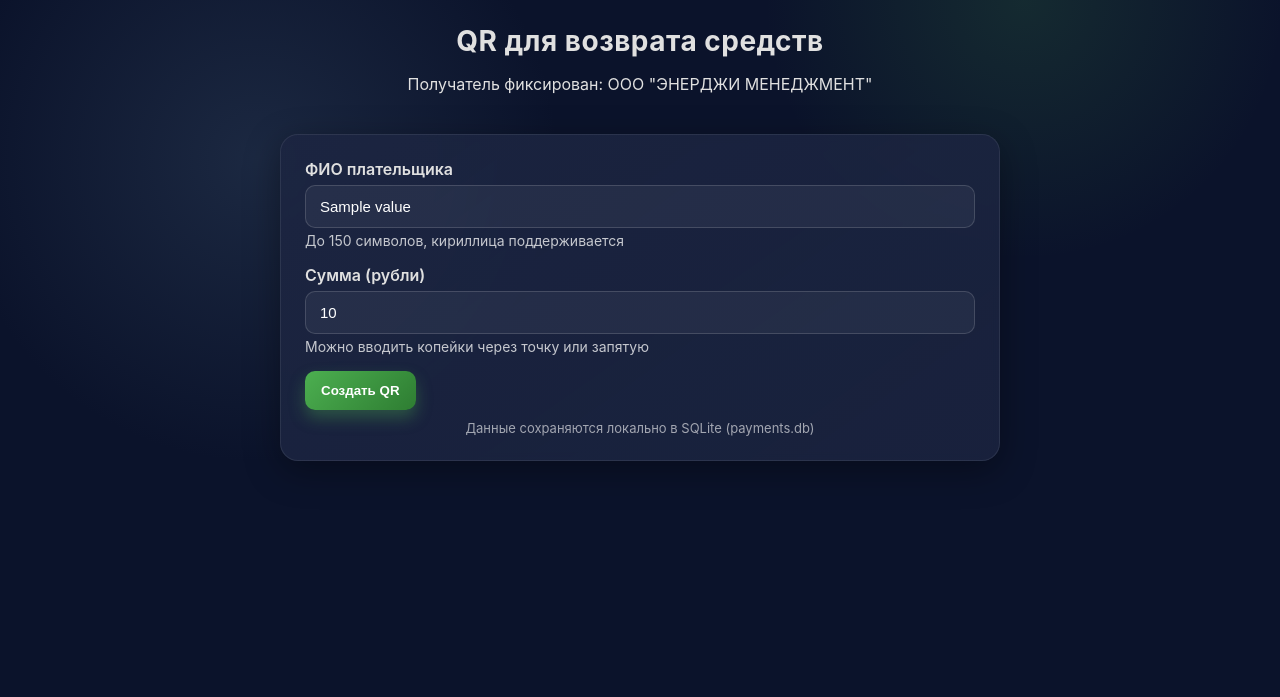
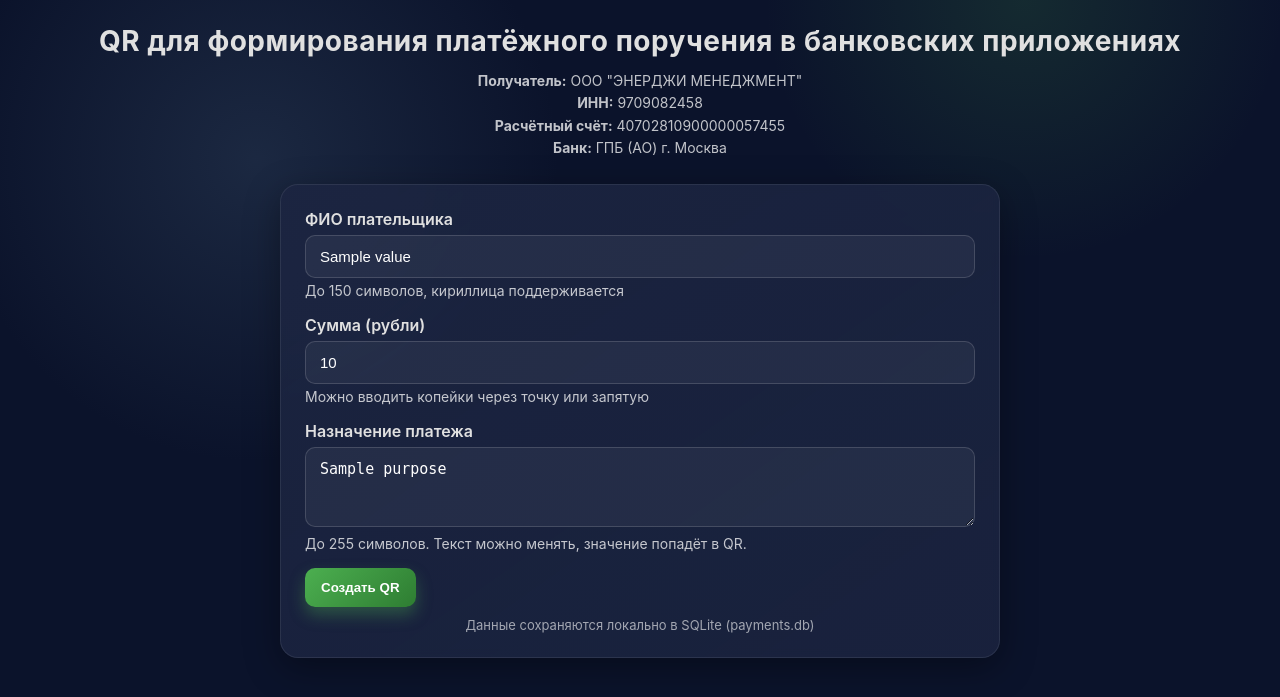
Before and after one commit to alexsandr111/qrweb, a FastAPI app: template app/templates/form.html in a window 1280 px wide. Shown: the top 697 px of the page. Run offline with FastAPI, Linux system fonts and the light colour scheme; the template is opened without the code that fills it: most values are stand-ins (such as "Sample title", 1, 10 or a date in 2020).

Commit message:
Add editable payment purpose to QR generator

```diff
--- a/app/main.py
+++ b/app/main.py
@@ -13,6 +13,7 @@ from fastapi.staticfiles import StaticFiles
 from fastapi.templating import Jinja2Templates
 
 DB_PATH = os.environ.get("PAYMENTS_DB", "payments.db")
+DEFAULT_PURPOSE = "Возврат неиспользованного аванса"
 FIXED_REQUISITES = {
     "Name": 'ООО "ЭНЕРДЖИ МЕНЕДЖМЕНТ"',
     "PersonalAcc": "40702810900000057455",
@@ -21,7 +22,6 @@ FIXED_REQUISITES = {
     "CorrespAcc": "30101810200000000823",
     "PayeeINN": "9709082458",
     "KPP": "770401001",
-    "Purpose": "Возврат",
 }
 
 app = FastAPI(title="Payment QR Generator")
@@ -51,10 +51,20 @@ def initialize_db():
             amount_rub REAL,
             amount_kopecks INTEGER,
             created_at DATETIME,
-            qr_string TEXT NOT NULL
+            qr_string TEXT NOT NULL,
+            purpose TEXT NOT NULL DEFAULT 'Возврат неиспользованного аванса'
         )
         """
     )
+    columns = {
+        row[1]: row[2]
+        for row in conn.execute("PRAGMA table_info(payments)").fetchall()
+    }
+    if "purpose" not in columns:
+        conn.execute(
+            "ALTER TABLE payments ADD COLUMN purpose TEXT NOT NULL DEFAULT ?",
+            (DEFAULT_PURPOSE,),
+        )
     conn.commit()
     conn.close()
 
@@ -86,26 +96,29 @@ def sanitize_amount(amount_str: str) -> tuple[Decimal, int]:
     return amount, kopecks
 
 
-def build_qr_string(payer_name: str, amount_kopecks: int) -> str:
+def build_qr_string(payer_name: str, amount_kopecks: int, purpose: str) -> str:
     parts = ["ST00011"]
     for key, value in FIXED_REQUISITES.items():
         parts.append(f"{key}={value}")
+    parts.append(f"Purpose={purpose}")
     parts.append(f"LastName={payer_name}")
     parts.append(f"SUM={amount_kopecks}")
     return "|".join(parts)
 
 
-def insert_payment(payer_name: str, amount_rub: Decimal, amount_kopecks: int) -> str:
+def insert_payment(
+    payer_name: str, amount_rub: Decimal, amount_kopecks: int, purpose: str
+) -> str:
     conn = get_connection()
     try:
         payment_id = generate_id()
         while conn.execute("SELECT 1 FROM payments WHERE id = ?", (payment_id,)).fetchone():
             payment_id = generate_id()
-        qr_string = build_qr_string(payer_name, amount_kopecks)
+        qr_string = build_qr_string(payer_name, amount_kopecks, purpose)
         conn.execute(
             """
-            INSERT INTO payments (id, payer_name, amount_rub, amount_kopecks, created_at, qr_string)
-            VALUES (?, ?, ?, ?, ?, ?)
+            INSERT INTO payments (id, payer_name, amount_rub, amount_kopecks, created_at, qr_string, purpose)
+            VALUES (?, ?, ?, ?, ?, ?, ?)
             """,
             (
                 payment_id,
@@ -114,6 +127,7 @@ def insert_payment(payer_name: str, amount_rub: Decimal, amount_kopecks: int) ->
                 amount_kopecks,
                 datetime.utcnow().isoformat(timespec="seconds"),
                 qr_string,
+                purpose,
             ),
         )
         conn.commit()
@@ -123,14 +137,25 @@ def insert_payment(payer_name: str, amount_rub: Decimal, amount_kopecks: int) ->
 
 
 @app.post("/")
-async def create_payment(request: Request, payer_name: str = Form(""), amount: str = Form("")):
+async def create_payment(
+    request: Request,
+    payer_name: str = Form(""),
+    amount: str = Form(""),
+    purpose: str = Form(DEFAULT_PURPOSE),
+):
     errors = []
-    values = {"payer_name": payer_name, "amount": amount}
+    values = {"payer_name": payer_name, "amount": amount, "purpose": purpose}
 
     if not payer_name.strip():
         errors.append("ФИО плательщика обязательно")
     elif len(payer_name) > 150:
         errors.append("ФИО слишком длинное (до 150 символов)")
+
+    cleaned_purpose = purpose.strip()
+    if not cleaned_purpose:
+        errors.append("Укажите назначение платежа")
+    elif len(cleaned_purpose) > 255:
+        errors.append("Назначение платежа должно быть до 255 символов")
 
     try:
         amount_rub, amount_kopecks = sanitize_amount(amount)
@@ -143,7 +168,9 @@ async def create_payment(request: Request, payer_name: str = Form(""), amount: s
             "form.html", {"request": request, "errors": errors, "values": values}, status_code=400
         )
 
-    payment_id = insert_payment(payer_name.strip(), amount_rub, amount_kopecks)
+    payment_id = insert_payment(
+        payer_name.strip(), amount_rub, amount_kopecks, cleaned_purpose
+    )
     return RedirectResponse(url=f"/qr/{payment_id}", status_code=303)
 
 
@@ -151,8 +178,19 @@ def fetch_payment(payment_id: str):
     conn = get_connection()
     try:
         row = conn.execute(
-            "SELECT id, payer_name, amount_rub, amount_kopecks, created_at, qr_string FROM payments WHERE id = ?",
-            (payment_id,),
+            """
+            SELECT
+                id,
+                payer_name,
+                amount_rub,
+                amount_kopecks,
+                created_at,
+                qr_string,
+                COALESCE(purpose, ?) as purpose
+            FROM payments
+            WHERE id = ?
+            """,
+            (DEFAULT_PURPOSE, payment_id),
         ).fetchone()
     finally:
         conn.close()
--- a/app/static/css/styles.css
+++ b/app/static/css/styles.css
@@ -32,6 +32,13 @@ h1 {
   letter-spacing: 0.5px;
 }
 
+.requisites {
+  color: rgba(255, 255, 255, 0.75);
+  font-size: 14px;
+  margin-top: 12px;
+  line-height: 1.6;
+}
+
 main {
   display: flex;
   justify-content: center;
@@ -60,7 +67,8 @@ label {
 }
 
 input[type="text"],
-input[type="number"] {
+input[type="number"],
+textarea {
   width: 100%;
   padding: 12px 14px;
   border-radius: 10px;
@@ -71,7 +79,8 @@ input[type="number"] {
 }
 
 input[type="text"]:focus,
-input[type="number"]:focus {
+input[type="number"]:focus,
+textarea:focus {
   outline: 2px solid var(--accent);
   border-color: transparent;
 }
--- a/app/templates/form.html
+++ b/app/templates/form.html
@@ -8,8 +8,13 @@
 </head>
 <body>
   <header>
-    <h1>QR для возврата средств</h1>
-    <p>Получатель фиксирован: ООО "ЭНЕРДЖИ МЕНЕДЖМЕНТ"</p>
+    <h1>QR для формирования платёжного поручения в банковских приложениях</h1>
+    <div class="requisites">
+      <div><strong>Получатель:</strong> ООО "ЭНЕРДЖИ МЕНЕДЖМЕНТ"</div>
+      <div><strong>ИНН:</strong> 9709082458</div>
+      <div><strong>Расчётный счёт:</strong> 40702810900000057455</div>
+      <div><strong>Банк:</strong> ГПБ (АО) г. Москва</div>
+    </div>
   </header>
   <main>
     <div class="card">
@@ -32,6 +37,11 @@
           <div class="helper">Можно вводить копейки через точку или запятую</div>
         </div>
         <div>
+          <label for="purpose">Назначение платежа</label>
+          <textarea id="purpose" name="purpose" maxlength="255" rows="3" required>{{ values.get('purpose', 'Возврат неиспользованного аванса') }}</textarea>
+          <div class="helper">До 255 символов. Текст можно менять, значение попадёт в QR.</div>
+        </div>
+        <div>
           <button type="submit">Создать QR</button>
         </div>
       </form>
--- a/app/templates/qr.html
+++ b/app/templates/qr.html
@@ -22,6 +22,7 @@
         <div class="meta">
           <div><strong>ФИО:</strong> {{ payment['payer_name'] }}</div>
           <div><strong>Сумма:</strong> {{ '%.2f' % payment['amount_rub'] }} ₽</div>
+          <div><strong>Назначение:</strong> {{ payment['purpose'] or 'Возврат неиспользованного аванса' }}</div>
           <div><strong>Реквизиты получателя:</strong><br>ООО "ЭНЕРДЖИ МЕНЕДЖМЕНТ" · {{ payment['created_at'] }}</div>
           <div class="actions">
             <button type="button" onclick="downloadQR()">Скачать QR (PNG)</button>
```
